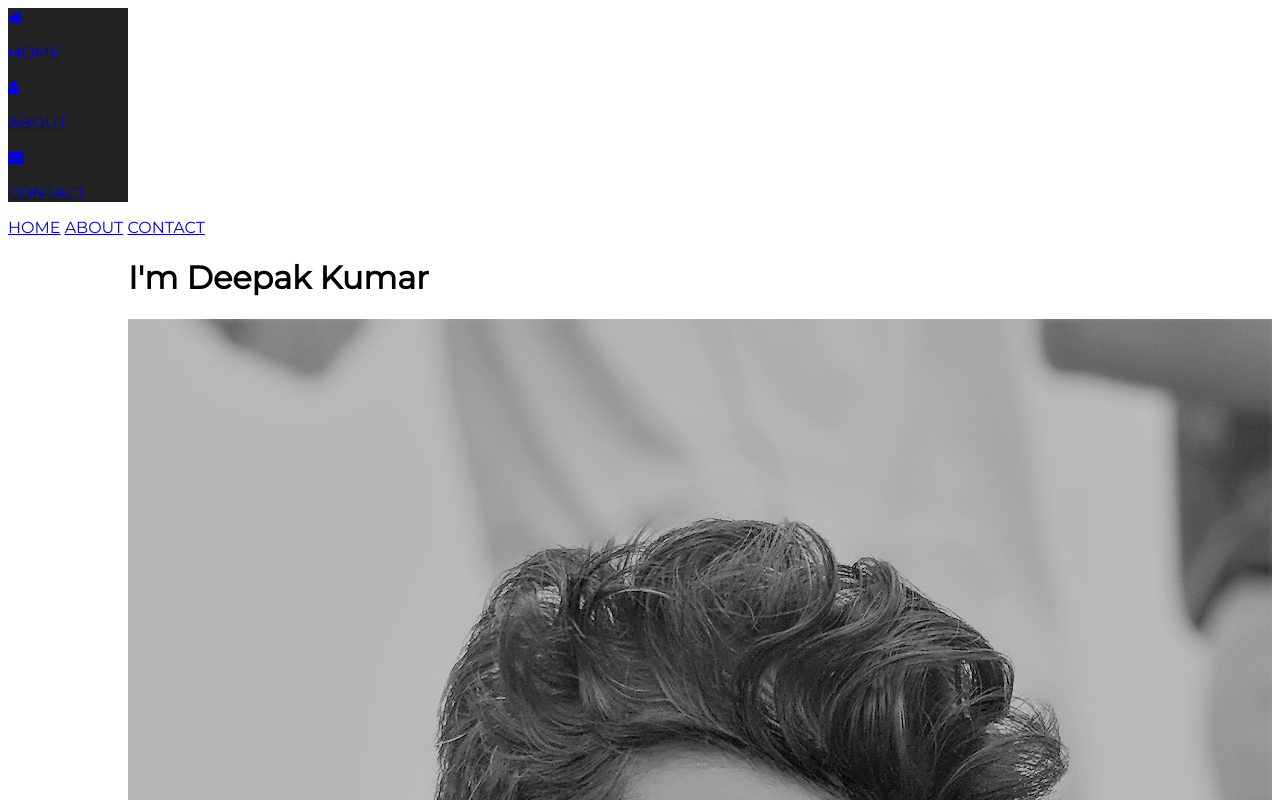
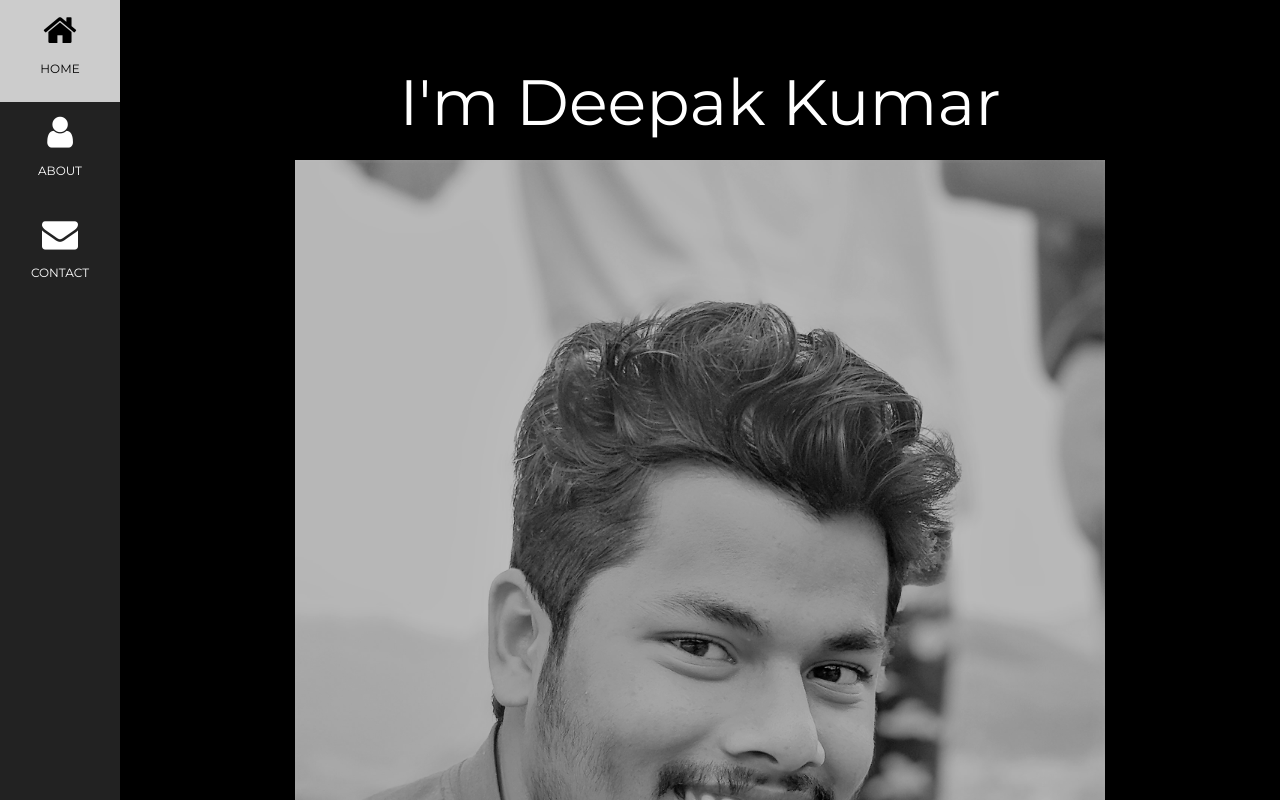
Before and after one commit to starkSV/Deepak-Kumar00.github.io, a plain HTML site: page index.html in a window 1280 px wide. Shown: the top 800 px of the page. Drawn offline with nearby package versions, Linux system fonts and the light colour scheme.

Commit message:
Update index.html

```diff
--- a/index.html
+++ b/index.html
@@ -3,7 +3,7 @@
 <title>Deepak Kumar</title>
 <meta charset="UTF-8">
 <meta name="viewport" content="width=device-width, initial-scale=1">
-<!--link rel="stylesheet" href="https://www.w3schools.com/w3css/4/w3.css"-->
+<link rel="stylesheet" href="https://www.w3schools.com/w3css/4/w3.css">
 <link rel="stylesheet" href="https://fonts.googleapis.com/css?family=Montserrat">
 <link rel="stylesheet" href="https://cdnjs.cloudflare.com/ajax/libs/font-awesome/4.7.0/css/font-awesome.min.css">
 <style>
@@ -48,7 +48,7 @@ body, h1,h2,h3,h4,h5,h6 {font-family: "Montserrat", sans-serif}
   <!-- Header/Home -->
   <header class="w3-container w3-padding-32 w3-center w3-black" id="home">
     <h1 class="w3-jumbo"><span class="w3-hide-small">I'm </span>Deepak Kumar</h1>
-    <img src=" Deepak-Kumar00.github.io/css/deeee.jpg"; style="width:100%">
+    <img src=" Deepak-Kumar00.github.io/css/deeee.jpg"; style="width:75%">
     <p>Programmer and Web Designer.</p>
   </header>
 
```
